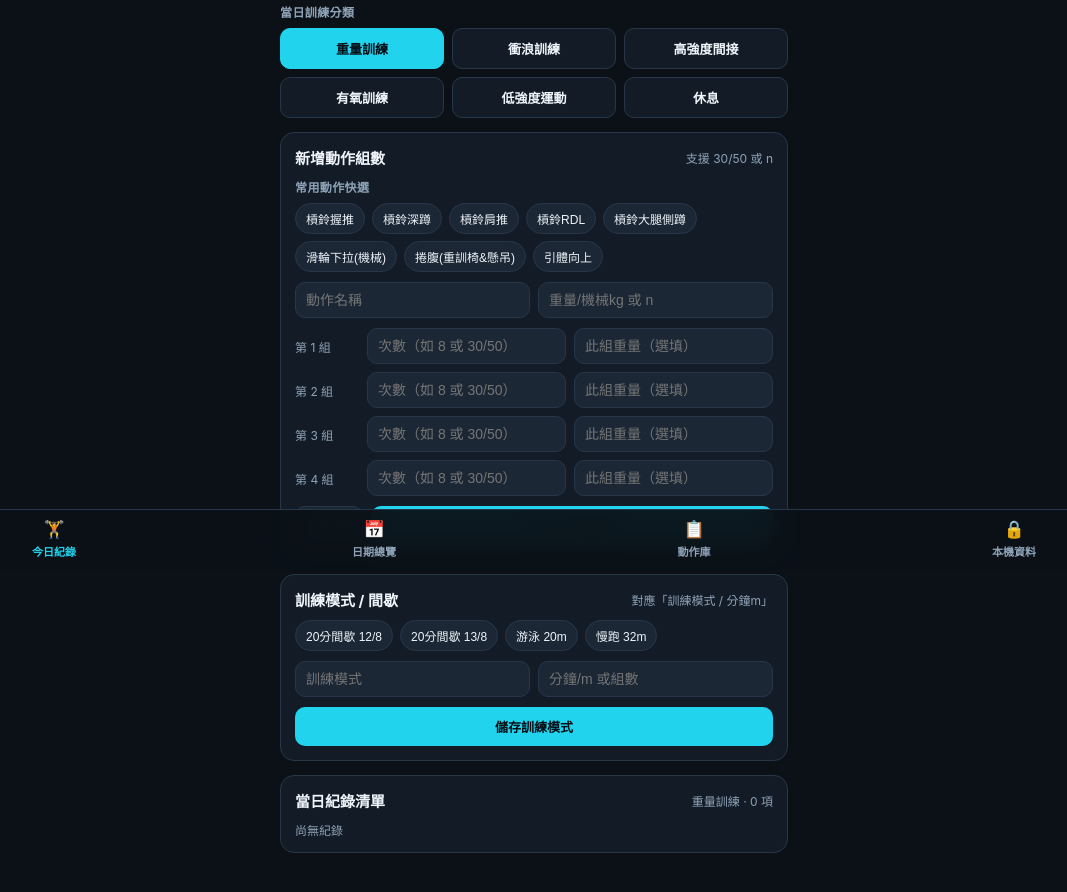
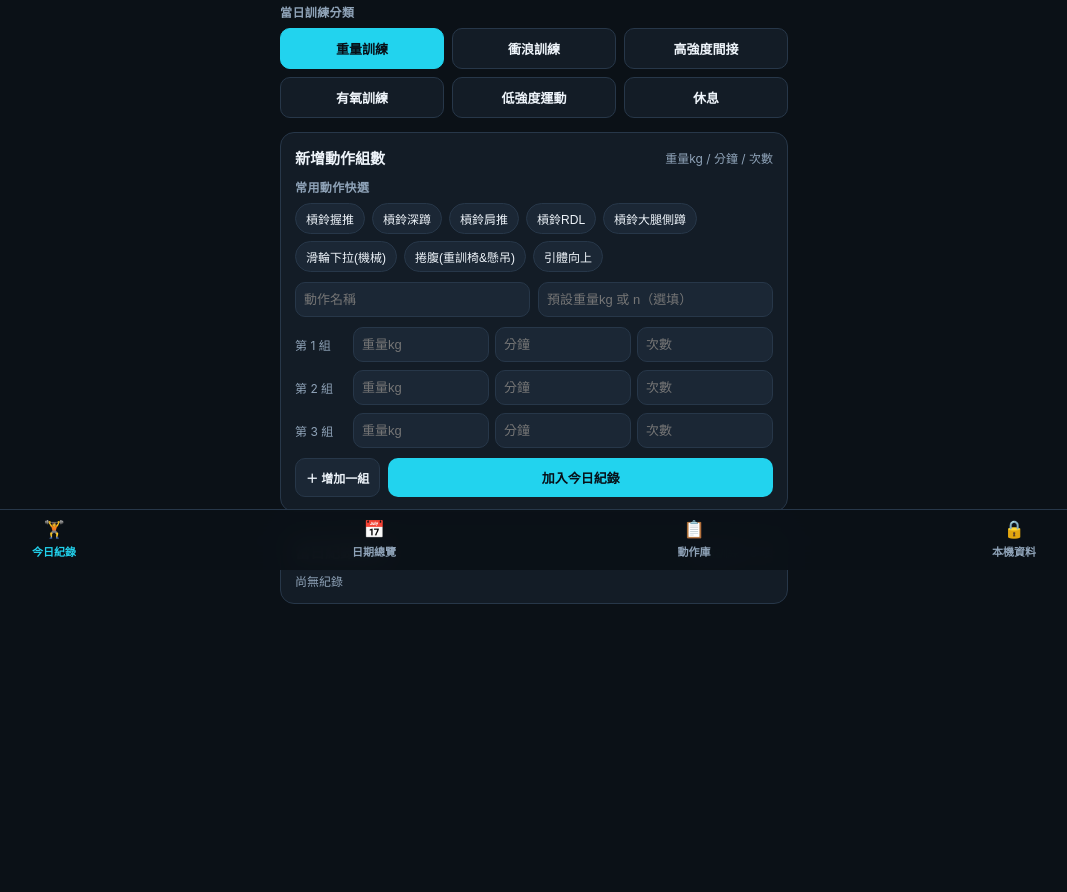
Before and after one commit to firmamentdevil-spec/boblian, a plain HTML site: page index.html in a window 1280 px wide. Shown: the part 230-1122 px from the top of the page, without its empty margins (106-1173 px from the left). After the commit the page ends 946 px from the top, so only its background shows below. Drawn offline with Linux system fonts and the light colour scheme.

Commit message:
Update index.html

```diff
--- a/index.html
+++ b/index.html
@@ -172,10 +172,10 @@
       margin-bottom: 10px;
     }
 
-    .row-3 {
+    .row-4 {
       display: grid;
-      grid-template-columns: 64px 1fr 1fr;
-      gap: 8px;
+      grid-template-columns: 52px 1fr 1fr 1fr;
+      gap: 6px;
       align-items: center;
       margin-bottom: 8px;
     }
@@ -186,8 +186,8 @@
       border: 1px solid var(--border);
       color: var(--text);
       border-radius: 10px;
-      padding: 9px 10px;
-      font-size: 14px;
+      padding: 9px 8px;
+      font-size: 13px;
       outline: none;
     }
     input:focus, select:focus { border-color: var(--accent); }
@@ -303,7 +303,7 @@
       <div class="card" id="strengthCard">
         <div class="card-header">
           <div class="card-title">新增動作組數</div>
-          <span class="muted">支援 30/50 或 n</span>
+          <span class="muted">重量kg / 分鐘 / 次數</span>
         </div>
 
         <div class="section-label">常用動作快選</div>
@@ -311,33 +311,15 @@
 
         <div class="row-2">
           <input type="text" id="exNameInput" placeholder="動作名稱" />
-          <input type="text" id="exWeightInput" placeholder="重量/機械kg 或 n" />
+          <input type="text" id="exWeightInput" placeholder="預設重量kg 或 n（選填）" />
         </div>
 
         <div id="setsContainer"></div>
 
         <div style="display:flex; gap:8px; margin-top:10px;">
-          <button class="btn btn-ghost btn-sm" onclick="addSetRow()">+ 加一組</button>
+          <button class="btn btn-ghost btn-sm" onclick="addSetRow()">＋ 增加一組</button>
           <button class="btn btn-primary" style="flex:1;" onclick="saveStrengthEntry()">加入今日紀錄</button>
         </div>
-      </div>
-
-      <div class="card" id="modeCard">
-        <div class="card-header">
-          <div class="card-title">訓練模式 / 間歇</div>
-          <span class="muted">對應「訓練模式 / 分鐘m」</span>
-        </div>
-        <div class="pill-row">
-          <button class="pill" onclick="fillMode('20分間歇', '12/8')">20分間歇 12/8</button>
-          <button class="pill" onclick="fillMode('20分間歇', '13/8')">20分間歇 13/8</button>
-          <button class="pill" onclick="fillMode('游泳', '20')">游泳 20m</button>
-          <button class="pill" onclick="fillMode('慢跑', '32')">慢跑 32m</button>
-        </div>
-        <div class="row-2">
-          <input type="text" id="modeNameInput" placeholder="訓練模式" />
-          <input type="text" id="modeDurInput" placeholder="分鐘/m 或組數" />
-        </div>
-        <button class="btn btn-primary" style="width:100%;" onclick="saveModeEntry()">儲存訓練模式</button>
       </div>
 
       <div class="card">
@@ -469,7 +451,8 @@
     }
 
     function ensureDay(d) {
-      if (!db[d]) db[d] = { category: '重量訓練', modes: [], exercises: [] };
+      if (!db[d]) db[d] = { category: '重量訓練', exercises: [] };
+      if (!db[d].exercises) db[d].exercises = [];
       return db[d];
     }
 
@@ -493,7 +476,7 @@
       const wkNames = ['日','一','二','三','四','五','六'];
       strip.innerHTML = dates.map(d => {
         const dt = new Date(d + 'T00:00:00');
-        const hasLog = db[d] && ((db[d].exercises?.length) || (db[d].modes?.length) || db[d].category === '休息');
+        const hasLog = db[d] && ((db[d].exercises?.length) || db[d].category === '休息');
         return `
           <div class="date-chip ${d === selectedDate ? 'active' : ''}" onclick="selectDate('${d}')">
             <div class="wk">週${wkNames[dt.getDay()]}</div>
@@ -521,7 +504,6 @@
       const isRest = day.category === '休息';
       document.getElementById('restCard').classList.toggle('hidden', !isRest);
       document.getElementById('strengthCard').classList.toggle('hidden', isRest);
-      document.getElementById('modeCard').classList.toggle('hidden', isRest);
 
       const pills = EXERCISE_POOL[day.category] || [];
       document.getElementById('quickExercises').innerHTML = pills.length
@@ -541,7 +523,7 @@
       document.getElementById('exNameInput').value = name;
     }
 
-    function resetSetsUI(count = 4) {
+    function resetSetsUI(count = 3) {
       const container = document.getElementById('setsContainer');
       container.innerHTML = '';
       for (let i = 1; i <= count; i++) addSetRow(i);
@@ -551,11 +533,12 @@
       const container = document.getElementById('setsContainer');
       const idx = forcedNum || (container.children.length + 1);
       const div = document.createElement('div');
-      div.className = 'row-3';
+      div.className = 'row-4';
       div.innerHTML = `
         <span class="muted">第 ${idx} 組</span>
-        <input type="text" class="set-reps" placeholder="次數（如 8 或 30/50）" />
-        <input type="text" class="set-wt" placeholder="此組重量（選填）" />
+        <input type="text" class="set-wt" placeholder="重量kg" />
+        <input type="text" class="set-min" placeholder="分鐘" />
+        <input type="text" class="set-reps" placeholder="次數" />
       `;
       container.appendChild(div);
     }
@@ -564,12 +547,13 @@
       const name = document.getElementById('exNameInput').value.trim();
       if (!name) return alert('請輸入動作名稱');
       const baseWt = document.getElementById('exWeightInput').value.trim();
-      const rows = [...document.querySelectorAll('#setsContainer .row-3')];
+      const rows = [...document.querySelectorAll('#setsContainer .row-4')];
       const sets = rows.map((r, i) => ({
         set: i + 1,
-        reps: r.querySelector('.set-reps').value.trim(),
-        weight: r.querySelector('.set-wt').value.trim() || baseWt
-      })).filter(s => s.reps || s.weight);
+        weight: r.querySelector('.set-wt').value.trim() || baseWt,
+        minutes: r.querySelector('.set-min').value.trim(),
+        reps: r.querySelector('.set-reps').value.trim()
+      })).filter(s => s.weight || s.minutes || s.reps);
 
       const day = ensureDay(selectedDate);
       day.exercises.push({ name, weight: baseWt, sets });
@@ -577,25 +561,7 @@
 
       document.getElementById('exNameInput').value = '';
       document.getElementById('exWeightInput').value = '';
-      resetSetsUI(4);
-      renderDayEntries();
-      renderDateStrip();
-      renderOverview();
-    }
-
-    function fillMode(mode, dur) {
-      document.getElementById('modeNameInput').value = mode;
-      document.getElementById('modeDurInput').value = dur;
-    }
-
-    function saveModeEntry() {
-      const mode = document.getElementById('modeNameInput').value.trim();
-      const duration = document.getElementById('modeDurInput').value.trim();
-      if (!mode) return alert('請輸入訓練模式');
-      ensureDay(selectedDate).modes.push({ mode, duration });
-      saveDB();
-      document.getElementById('modeNameInput').value = '';
-      document.getElementById('modeDurInput').value = '';
+      resetSetsUI(3);
       renderDayEntries();
       renderDateStrip();
       renderOverview();
@@ -604,27 +570,15 @@
     function renderDayEntries() {
       const day = ensureDay(selectedDate);
       const box = document.getElementById('dayEntriesList');
-      const totalItems = (day.exercises?.length || 0) + (day.modes?.length || 0);
+      const totalItems = day.exercises?.length || 0;
       document.getElementById('daySummaryBadge').textContent = `${day.category} · ${totalItems} 項`;
 
       let html = '';
-      (day.modes || []).forEach((m, idx) => {
-        html += `
-          <div class="ex-item">
-            <div class="ex-top">
-              <span class="ex-name">⏱️ ${m.mode}</span>
-              <span class="local-badge">${m.duration || '-'}</span>
-            </div>
-            <button class="btn btn-ghost btn-sm" onclick="deleteMode(${idx})">移除</button>
-          </div>
-        `;
-      });
-
       (day.exercises || []).forEach((ex, idx) => {
         const setsHtml = (ex.sets || []).map(s => `
           <div class="set-line">
             <span>第 ${s.set} 組</span>
-            <span>次數：<strong>${s.reps || '-'}</strong> ｜ 重量：<strong>${s.weight || '-'}</strong></span>
+            <span>重量：<strong>${s.weight || '-'}</strong> ｜ 分鐘：<strong>${s.minutes || '-'}</strong> ｜ 次數：<strong>${s.reps || '-'}</strong></span>
           </div>
         `).join('');
         html += `
@@ -648,27 +602,19 @@
       renderOverview();
     }
 
-    function deleteMode(idx) {
-      ensureDay(selectedDate).modes.splice(idx, 1);
-      saveDB();
-      renderDayEntries();
-      renderOverview();
-    }
-
     function renderOverview() {
       const box = document.getElementById('overviewList');
       const dates = Object.keys(db).sort().reverse();
       box.innerHTML = dates.length ? dates.map(d => {
         const day = db[d];
         const exNames = (day.exercises || []).map(e => e.name).join('、');
-        const modeNames = (day.modes || []).map(m => `${m.mode}(${m.duration})`).join('、');
         return `
           <div class="ex-item" onclick="selectDate('${d}'); switchTab('tab-log', document.querySelector('[data-tab=tab-log]'))" style="cursor:pointer;">
             <div class="ex-top">
               <span class="ex-name">${d}</span>
               <span class="local-badge">${day.category}</span>
             </div>
-            <div class="muted">${[exNames, modeNames].filter(Boolean).join(' ｜ ') || '無訓練項目'}</div>
+            <div class="muted">${exNames || '無訓練項目'}</div>
           </div>
         `;
       }).join('') : '<div class="muted">目前尚無歷史紀錄</div>';
@@ -784,7 +730,7 @@
       renderJSONPreview();
     }
 
-    resetSetsUI(4);
+    resetSetsUI(3);
     updateTimerDisplay();
     renderAll();
   </script>
```
